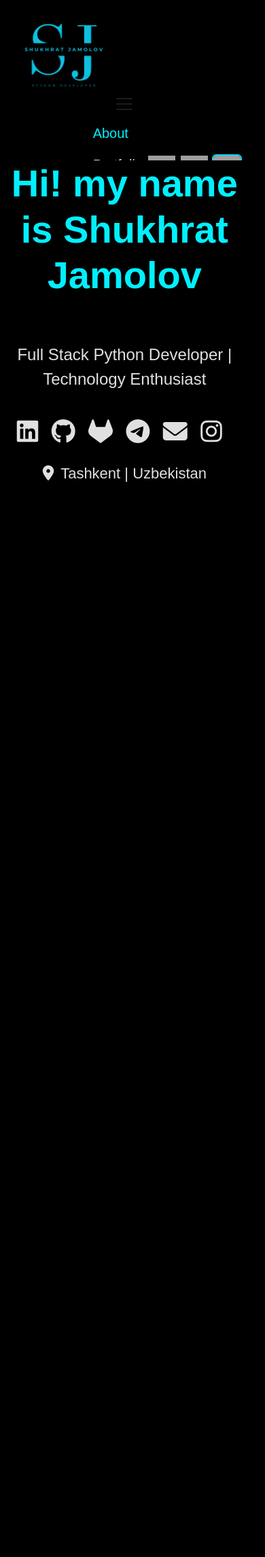
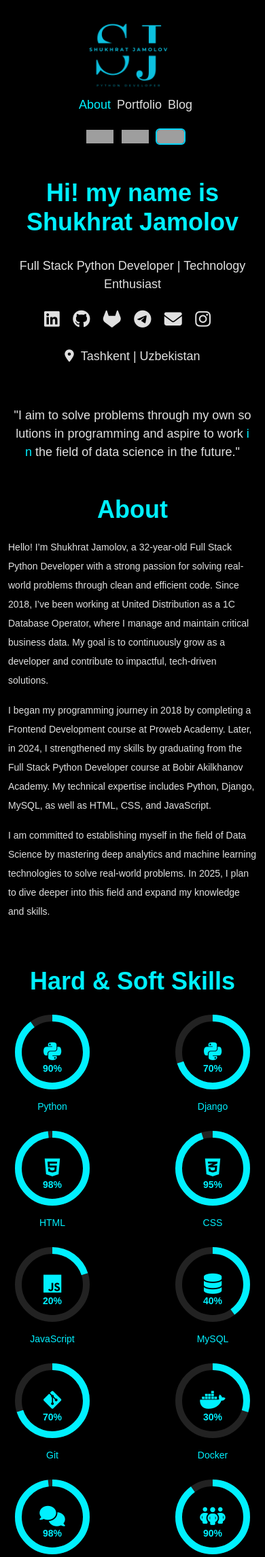
Before and after one commit to shjamolov/portfolio, a Django app: page /en/ in a window 390 px wide; the page is wider, and only the part inside the window is pictured. Shown: the top 2291 px of that part at 68% size. Run offline with Django 5.2, Linux system fonts and the light colour scheme; grey boxes are pictures that could not be loaded.

Commit message:
added responsive design

```diff
--- a/assets/main/css/media.css
+++ b/assets/main/css/media.css
@@ -1,35 +1,52 @@
-@media screen and (min-width: 1200px) and (max-width: 1400px){
-    .hex-grid{
+@media screen and (min-width: 1200px) and (max-width: 1400px) {
+    .hex-grid {
         height: 571px;
         overflow: hidden;
     }
-    .main_right{
+
+    .main_right {
         right: 0;
         display: flex;
         flex-direction: column;
         align-items: end;
     }
-    .main_right p{
+
+    .main_right p {
         margin-top: 0px;
     }
-    .main_right p, .main_right .social_section, .main_right span{
+
+    .main_right p,
+    .main_right .social_section,
+    .main_right span {
         width: fit-content;
     }
-    .about{
+
+    .main_bottom p {
+        font-size: 17px;
+    }
+
+    .about {
         padding: 40px 15px;
         overflow: hidden;
         height: 740px;
     }
+
     .about_content {
         width: 51%;
     }
-    .about_content p{
+
+    .about_content p {
         line-height: 1.5;
     }
 
+    footer .contact .navbar-nav {
+        margin-left: 52px;
+    }
+
 }
-@media screen and (min-width: 992px) and (max-width: 1199px){
-    .main_right{
+
+@media screen and (min-width: 992px) and (max-width: 1199px) {
+    .main_right {
         width: 100%;
         text-align: center;
         position: relative;
@@ -37,30 +54,377 @@
         left: 0;
         height: 434px;
     }
-    .hex-grid{
+
+    .hex-grid {
         display: none;
     }
-    .main_bottom p{
-        font-size: 16px;
+
+    .main_bottom p {
+        font-size: 14px;
+        margin-top: 20px;
     }
-    .about{
+
+    .about {
         padding: 96px 16px;
         overflow: hidden;
         height: 882px;
     }
+
     .about_content {
         width: 100%;
     }
-    footer .contact .navbar-nav{
-        margin: 0px 23px;
+
+    .skill {
+        width: 70px;
+    }
+
+    .skills .soft .tech-name,
+    .skills .hard .tech-name {
+        font-size: 16px;
+    }
+
+    footer .contact .navbar-nav {
+        margin: 0;
+    }
+
+    footer .contact .navbar-nav li a {
+        font-size: 20px;
     }
 }
-@media screen and (min-width: 768px) and (max-width: 991px){
 
+@media screen and (min-width: 768px) and (max-width: 991px) {
+    nav .row {
+        width: 100%;
+        flex-direction: row;
+        flex-wrap: nowrap;
+    }
+
+    nav #navbarNav {
+        justify-content: flex-start;
+    }
+
+    nav .navbar-nav {
+        margin: 0 !important;
+        display: flex;
+        flex-direction: row;
+    }
+
+    nav .navbar-nav li {
+        width: auto;
+    }
+
+    .hex-grid {
+        display: none;
+    }
+
+    .main_right {
+        right: 0;
+    }
+
+    .main_right h1 {
+        font-size: 48px;
+    }
+
+    .main_bottom {
+        width: 76%;
+        margin: 460px auto 0px auto;
+    }
+
+    .main_bottom p {
+        font-size: 16px;
+    }
+
+    .about_content {
+        width: 100%;
+    }
+
+    .skills .hard,
+    .skills .soft {
+        flex-wrap: wrap;
+    }
+
+    .about_hex_animation {
+        display: none;
+    }
+
+    .skills .hard {
+        margin-bottom: 0px;
+    }
+
+    .skills .hard .skill,
+    .skills .soft .skill {
+        margin-bottom: 20px;
+    }
+
+    footer {
+        padding: 48px 0px 0px 0px;
+    }
+
+    footer .contact {
+        flex-direction: column;
+    }
+
+    footer .social_section {
+        margin: 15px 0px;
+    }
+
+    footer .contact .navbar-nav {
+        margin-left: 74px;
+        margin-bottom: 15px;
+    }
 }
-@media screen and (min-width: 576px) and (max-width: 767px){
 
+@media screen and (min-width: 576px) and (max-width: 767px) {
+    nav .logo {
+        width: 145px;
+        height: 50px;
+    }
+
+    nav #navbarNav {
+        width: 71%;
+    }
+
+    nav #navbarNav ul li a {
+        font-size: 14px;
+    }
+
+    nav #navbarNav form button img {
+        width: 32px;
+    }
+
+    .main_right {
+        right: 0;
+    }
+
+    .main_right h1 {
+        font-size: 42px;
+    }
+
+    .main_right p {
+        font-size: 18px;
+    }
+
+    .main_right span {
+        font-size: 18px;
+    }
+
+    .ms-auto {
+        width: auto;
+        display: flex;
+        flex-wrap: nowrap;
+        flex-direction: row;
+        margin-left: 0 !important;
+    }
+
+    .about {
+        padding: 46px;
+    }
+
+    .about h2 {
+        font-size: 42px;
+    }
+
+    .about_content {
+        width: 100%;
+    }
+
+    .hex-grid {
+        display: none;
+    }
+
+    .main_bottom {
+        width: 85%;
+        margin: 592px auto 0px auto;
+    }
+
+    .main_bottom p {
+        font-size: 14px;
+    }
+
+    .about_hex_animation {
+        display: none;
+    }
+
+    .skills h2 {
+        font-size: 42px;
+        padding: 0px 15px;
+    }
+
+    .skills .hard,
+    .skills .soft {
+        flex-wrap: wrap;
+        flex-direction: row;
+    }
+
+    .skill {
+        width: 129px;
+    }
+
+    .skills .hard .tech-name,
+    .skills .soft .tech-name {
+        font-size: 14px;
+    }
+
+    .skills .hard {
+        margin-bottom: 0px;
+    }
+
+    .skills .hard .skill,
+    .skills .soft .skill {
+        margin-bottom: 20px;
+    }
+
+    footer .contact {
+        flex-direction: column;
+    }
+
+    footer .contact .navbar-nav {
+        margin-left: 73px;
+        margin-bottom: 15px;
+    }
+
+    footer .social_section {
+        margin: 15px 0px;
+    }
 }
-@media screen and (min-width: 320px) and (max-width: 575px){
 
+@media screen and (min-width: 320px) and (max-width: 575px) {
+    .navbar>.container {
+        justify-content: center;
+    }
+
+    nav .row {
+        flex-direction: column;
+    }
+
+    nav #navbarNav {
+        display: block;
+        text-align: center;
+    }
+
+    nav #navbarNav ul {
+        flex-direction: row;
+        margin-bottom: 15px;
+    }
+
+    nav #navbarNav ul li a {
+        font-size: 18px;
+        margin-left: 9px;
+    }
+
+    .hex-grid {
+        display: none;
+    }
+
+    .main_right {
+        top: 31%;
+        right: 0;
+    }
+
+    .main_right h1 {
+        font-size: 36px;
+    }
+
+    .main_right p {
+        font-size: 18px;
+        margin: 0;
+    }
+
+    .main_right .social_section i {
+        font-size: 26px;
+    }
+
+    .main_right span {
+        font-size: 18px;
+    }
+
+    .main_bottom {
+        margin: 372px auto 0px auto;
+        width: 90%;
+
+    }
+
+    .about {
+        width: 100%;
+        padding: 33px 12px;
+    }
+
+    .about h2 {
+        font-size: 36px;
+        margin-bottom: 20px;
+    }
+
+    .about_content {
+        width: 100%;
+    }
+
+    .about_content p {
+        font-size: 14px;
+    }
+
+    .about_hex_animation {
+        display: none;
+    }
+
+    .skills {
+        padding: 18px 0px;
+    }
+
+    .skills h2 {
+        font-size: 36px;
+        margin-bottom: 40px;
+    }
+
+    .skills .hard .tech-name,
+    .skills .soft .tech-name {
+        font-size: 14px;
+    }
+
+    .skills .hard,
+    .skills .soft {
+        flex-wrap: wrap;
+    }
+
+    .skills .hard {
+        margin-bottom: 0px;
+    }
+
+    .skills .hard .skill,
+    .skills .soft .skill {
+        margin-bottom: 20px;
+    }
+
+    footer {
+        padding: 36px 0px 0px 0px;
+    }
+
+    footer .contact {
+        flex-direction: column;
+    }
+
+    .skills h2 {
+        margin-bottom: 23px;
+    }
+
+    footer .social_section {
+        width: 100%;
+        display: flex;
+        justify-content: space-around;
+        margin: 15px 0px;
+    }
+    footer .social_section a{
+        margin: 0;
+    }
+
+    footer .contact .navbar-nav {
+        margin: 0px;
+    }
+
+    footer .contact .navbar-nav li {
+        margin-right: 10px;
+    }
+
+    footer .contact .navbar-nav li a {
+        font-size: 18px;
+    }
 }
--- a/assets/main/js/about.js
+++ b/assets/main/js/about.js
@@ -196,3 +196,12 @@ const observer = new IntersectionObserver(
 skills.forEach((skill) => observer.observe(skill));
 
 // ===============================================================================
+
+
+const birthYear = 1993;
+const currentYear = new Date().getFullYear();
+const age = currentYear - birthYear;
+
+document.getElementById("myAge").textContent = age;
+
+// =======================================================================================
--- a/templates/base.html
+++ b/templates/base.html
@@ -27,11 +27,11 @@
                 <div class="logo">
                     <a class="navbar-brand" href="{% url 'about' %}"><img src="{% static 'main/img/logo.png' %}" alt="logo"></a>
                 </div>
-                <button class="navbar-toggler" type="button" data-bs-toggle="collapse" data-bs-target="#navbarNav">
+                {% comment %} <button class="navbar-toggler" type="button" data-bs-toggle="collapse" data-bs-target="#navbarNav">
                     <span class="navbar-toggler-icon"></span>
-                </button>
+                </button> {% endcomment %}
 
-                <div class="collapse navbar-collapse" id="navbarNav">
+                <div class="collapse" id="navbarNav">
                     <ul class="navbar-nav ms-auto">
                         <li class="nav-item {% if request.resolver_match.url_name == 'about' %}active{% endif %}"><a class="nav-link" href="{% url 'about' %}">{% trans "About" %}</a></li>
                         <li class="nav-item {% if request.resolver_match.url_name == 'portfolio' %}active{% endif %}"><a class="nav-link" href="{% url 'portfolio' %}">{% trans "Portfolio" %}</a></li>
--- a/templates/main/about.html
+++ b/templates/main/about.html
@@ -32,7 +32,7 @@
     <div class="about_container">
       <div class="about_content">
         <div>
-          <p>{% blocktrans %}Hello! I’m Shukhrat Jamolov, a 31-year-old Full Stack Python Developer with a strong passion for
+          <p>{% blocktrans %}Hello! I’m Shukhrat Jamolov, a <span id="myAge"></span>-year-old Full Stack Python Developer with a strong passion for
             solving real-world problems through clean and efficient code. Since 2018, I’ve been working at
             United Distribution as a 1C Database Operator, where I manage and maintain critical business data.
             My goal is to continuously grow as a developer and contribute to impactful, tech-driven solutions.
```
Also changed, not shown: django.po (deleted), django_уз.po (deleted), locale/ru/LC_MESSAGES/django.po, locale/uz/LC_MESSAGES/django.po, 2 other files.
